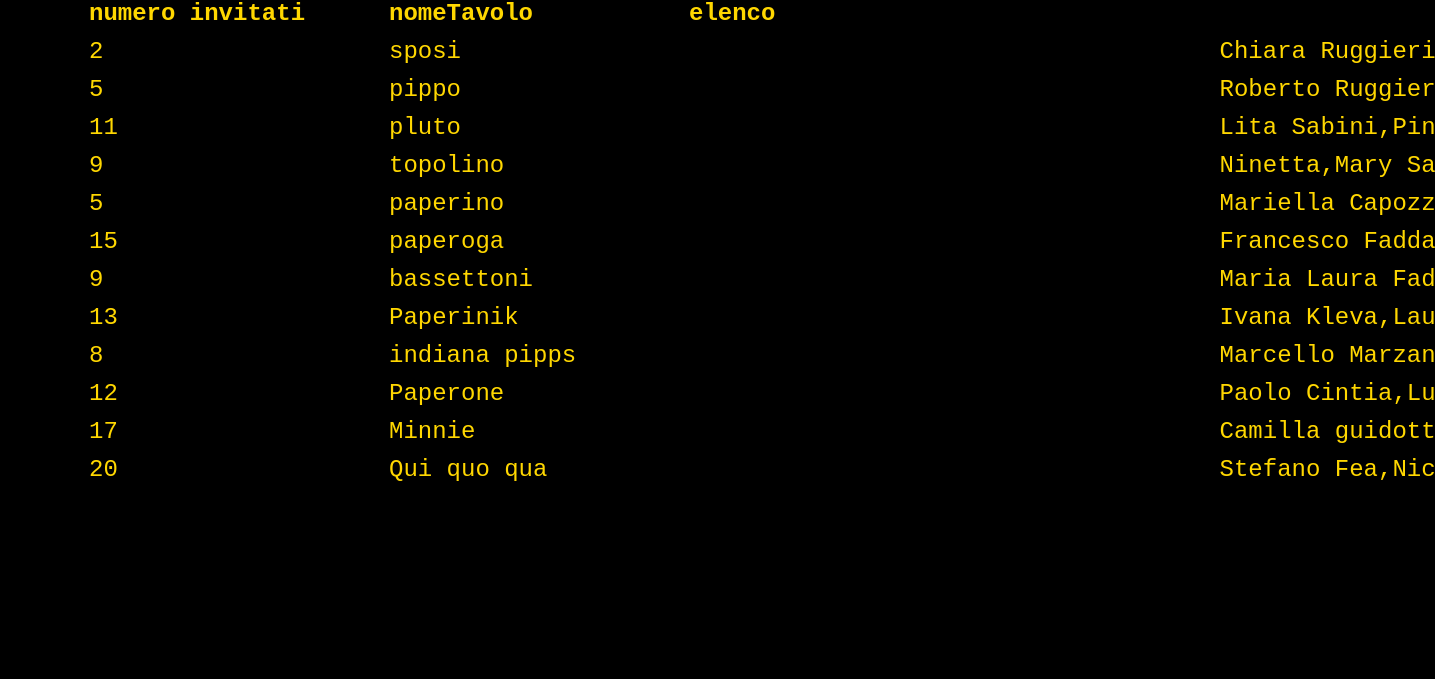
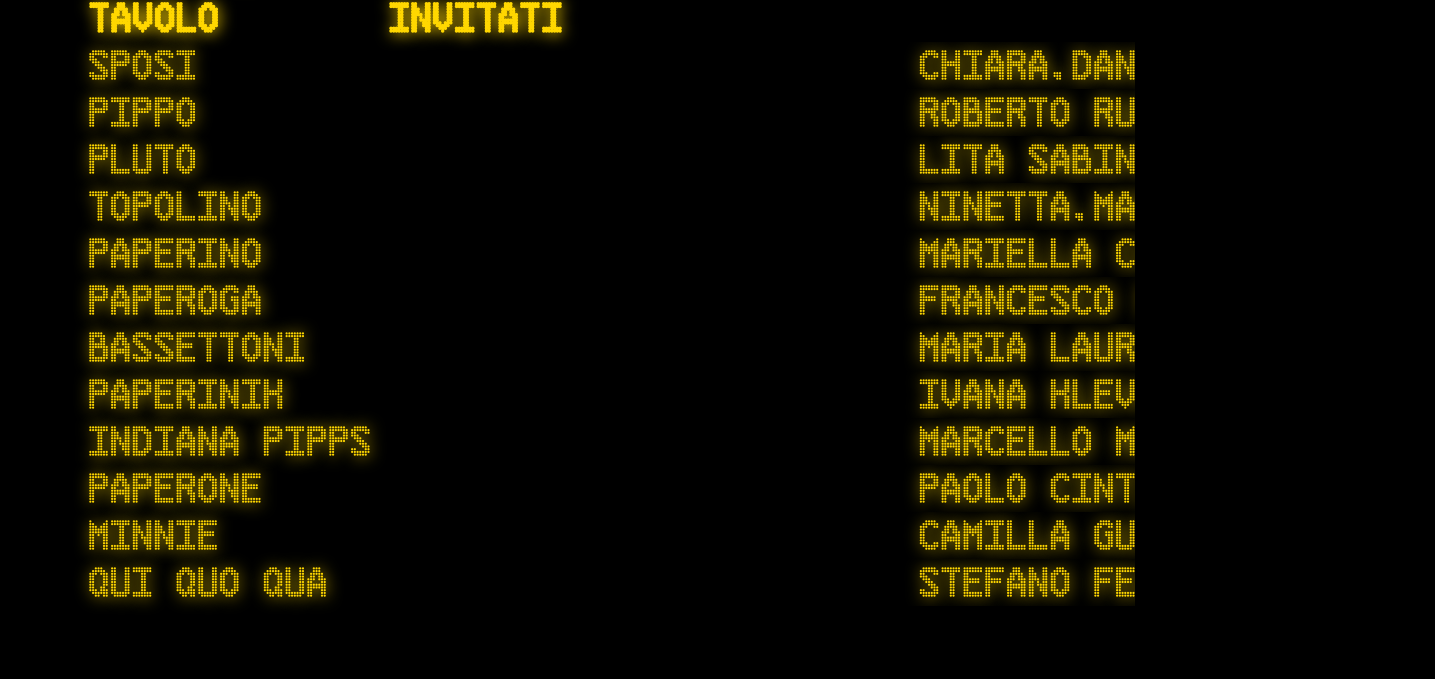
Before and after one commit to danielefadda/disposizione_tavoli, a plain HTML site: page index.html in a window 1280 px wide. Shown: the part 121-800 px from the top of the page, 1435 px wide, since content can reach past the window. Drawn offline with nearby package versions, Linux system fonts and the light colour scheme.

Commit message:
added font and used only 2 columns

```diff
--- a/data/tableau.csv
+++ b/data/tableau.csv
@@ -1,6 +1,6 @@
 nome tavolo,num,invitato
-sposi,1,Chiara Ruggieri
-sposi,1,Daniele Fadda
+sposi,1,Chiara
+sposi,1,Daniele
 pippo,2,Roberto Ruggieri
 pippo,2,Giovanna de Giovanni
 pippo,2,Stefano Ruggieri
--- a/index.html
+++ b/index.html
@@ -8,55 +8,7 @@
     <!-- Bootstrap -->
     <!--<link rel="stylesheet" href="node_modules/bootstrap/dist/css/bootstrap.css">-->
     <link rel="stylesheet" href="https://stackpath.bootstrapcdn.com/bootstrap/4.1.3/css/bootstrap.min.css" integrity="sha384-MCw98/SFnGE8fJT3GXwEOngsV7Zt27NXFoaoApmYm81iuXoPkFOJwJ8ERdknLPMO" crossorigin="anonymous">
-    <style type="text/css">
-
-        body {
-            padding-top: 60px;
-            padding-bottom: 40px;
-            font-family: monospace;
-            font-size: 24px;
-            background-color: black;
-            color: gold;
-        }
-        #occupazione-aula {
-            height: 700px;
-        }
-        td, th {
-            padding: 1px 4px;
-        }
-        .numeroTavolo{
-        min-width:300px;
-        }
-        .nomeTavolo{
-            min-width:300px;
-        }
-        .nomiTavolo{
-            max-width:750px;
-            white-space: nowrap;
-            overflow: hidden;
-        }
-        /*@keyframes marquee {*/
-            /*0%   { text-indent: 750px }*/
-            /*100% { text-indent:  -750px }*/
-        /*}*/
-
-        @-webkit-keyframes marquee {
-            0%   { text-indent: 732px }
-            100% { text-indent:  -750px }
-        }
-
-        .marquee {
-            overflow: hidden;
-            white-space:nowrap;
-            animation: marquee 16s linear infinite;
-            -webkit-animation: marquee 35s steps(103) infinite;
-        }
-
-        .marquee:hover {
-            -webkit-animation-play-state: paused;
-            animation-play-state: paused;
-        }
-    </style>
+    <link type="text/css" rel="stylesheet" href="./style.css"></link>
 
     <title>Tableau</title>
     <script src="https://d3js.org/d3.v5.min.js"></script>
@@ -76,7 +28,7 @@
 
 
 </div> <!-- /container -->
-<script src="node_modules/jquery/dist/jquery.js"></script>
+<!--<script src="node_modules/jquery/dist/jquery.js"></script>-->
 <script src="https://stackpath.bootstrapcdn.com/bootstrap/4.1.3/js/bootstrap.min.js"></script>
 <script src="https://stackpath.bootstrapcdn.com/bootstrap/4.1.3/js/bootstrap.bundle.min.js"></script>
 
--- a/js/tableau.js
+++ b/js/tableau.js
@@ -25,9 +25,9 @@ d3.csv('data/tableau.csv')
 
         datiTabella= tavoliData.map(function (d){
                 return {
-                    'numero invitati': +d.value['numero commensali'],
-                    'nomeTavolo':d.key,
-                    'elenco':d.value.elenco,
+                    // 'numero invitati': +d.value['numero commensali'],
+                    'tavolo':d.key,
+                    'invitati':d.value.elenco,
                     'lunghezzaElenco':+d.value.elenco.toString().length
                 }
         });
@@ -36,7 +36,7 @@ d3.csv('data/tableau.csv')
         nomiTavoli = tavoliData.map(d=>d.key);
         console.log('nomiTavoli',nomiTavoli);
 
-        var columns = ['numero invitati','nomeTavolo','elenco']; //TODO:prenderli dai dati
+        var columns = ['tavolo','invitati']; //TODO:prenderli dai dati
 
         // append the header row
         thead.append('tr')
@@ -65,16 +65,16 @@ d3.csv('data/tableau.csv')
             .text(function (d) { return d.value; })
         ;
 
+        // d3.selectAll('td:nth-child(1)')
+        //     .classed('numeroTavolo',true)
+        // ;
+
         d3.selectAll('td:nth-child(1)')
-            .classed('numeroTavolo',true)
-        ;
-
-        d3.selectAll('td:nth-child(2)')
             .classed('nomeTavolo',true)
         ;
         lunghezza_elenco=datiTabella.map(d => d.lunghezzaElenco);
-        d3.selectAll('td:nth-child(3)')
-            .attr('class' , 'nomiTavolo')
+        d3.selectAll('td:nth-child(2)')
+            .attr('class' , 'elenco')
             // .classed('marquee',true)
             .classed('marquee',  true)
             // https://www.jonathan-petitcolas.com/2013/05/06/simulate-marquee-tag-in-css-and-javascript.html
--- /dev/null
+++ b/style.css
@@ -0,0 +1,54 @@
+@font-face {
+    font-family: Danger;
+    src: url('font/Danger-on-the-Motorway.otf');
+}
+
+* {
+    font-family: 'Danger';
+}
+
+
+body {
+    padding-top: 60px;
+    padding-bottom: 40px;
+    font-family: monospace;
+    font-size: 30px;
+    background-color: black;
+    color: gold;
+    text-shadow:1px 1px 15px gold;
+}
+td, th {
+    padding: 1px 4px;
+}
+.numeroTavolo{
+    min-width:300px;
+}
+.nomeTavolo{
+    min-width:300px;
+}
+.elenco{
+    max-width:750px;
+    white-space: nowrap;
+    overflow: hidden;
+}
+/*@keyframes marquee {*/
+/*0%   { text-indent: 750px }*/
+/*100% { text-indent:  -750px }*/
+/*}*/
+
+@-webkit-keyframes marquee {
+    0%   { text-indent: 732px }
+    100% { text-indent:  -750px }
+}
+
+.marquee {
+    overflow: hidden;
+    white-space:nowrap;
+    animation: marquee 16s linear infinite;
+    -webkit-animation: marquee 35s steps(103) infinite;
+}
+
+.marquee:hover {
+    -webkit-animation-play-state: paused;
+    animation-play-state: paused;
+}
```
Also changed, not shown: font/FSLA_NonCommercial.html (added, +32 -0 lines), font/Danger-on-the-Motorway.otf (added), font/Danger-on-the-Motorway.woff (added), 3 other files.
